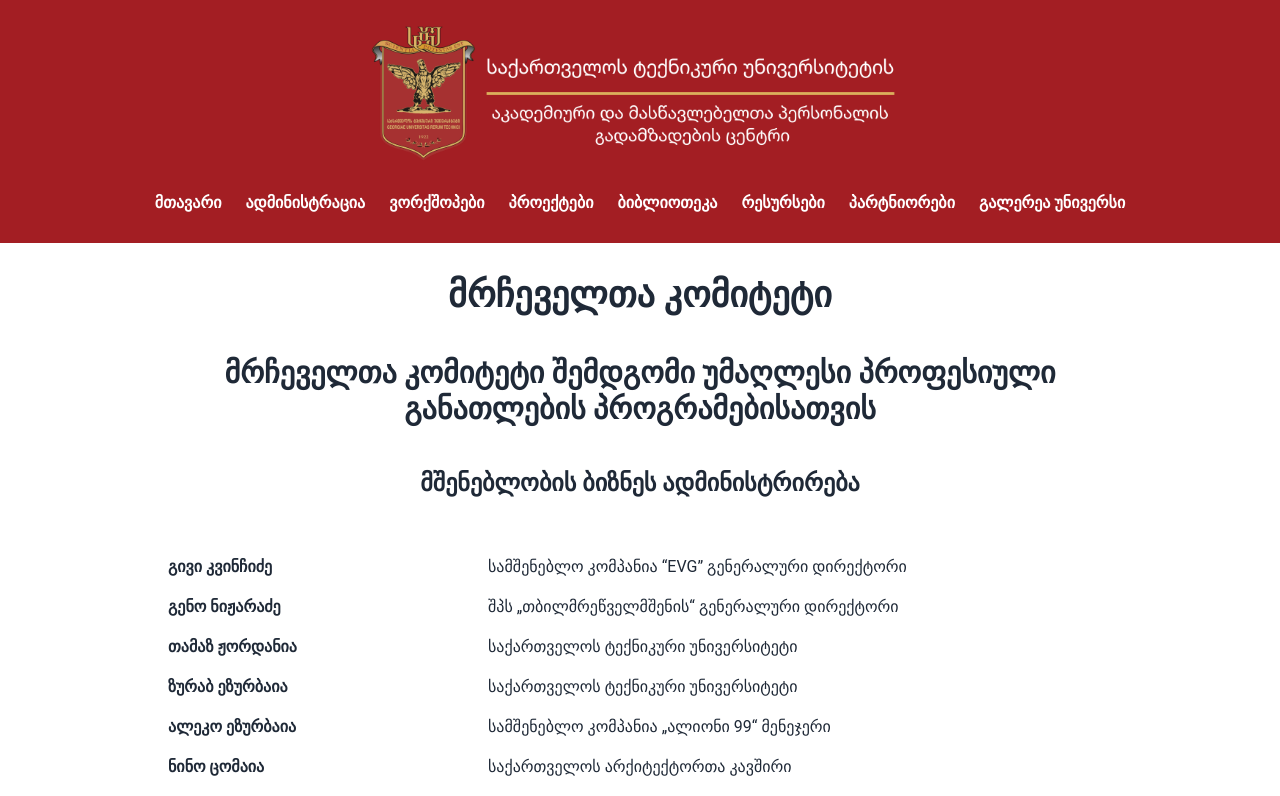
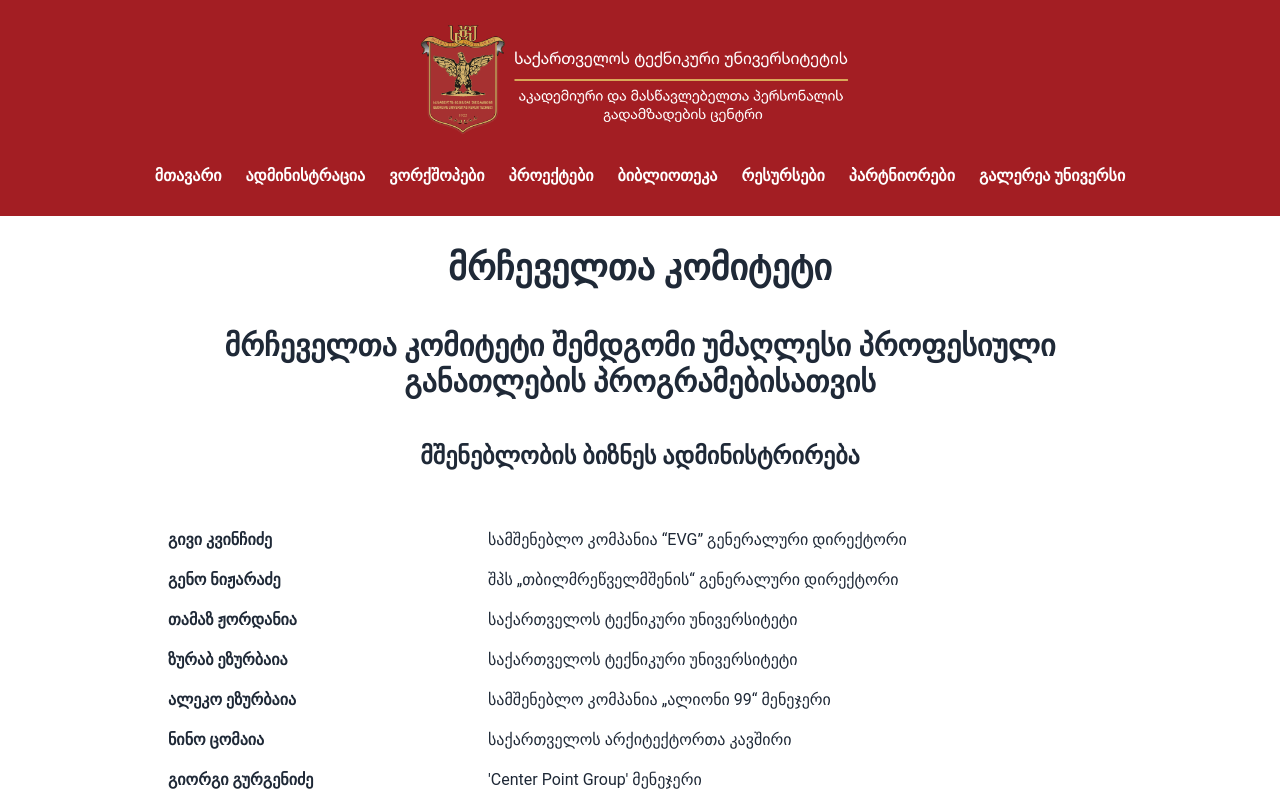
Before and after one commit to lashatatu/hpep-lali, a Next.js app: page /administration/advisory-committee in a window 1280 px wide. Shown: the top 796 px of the page. Built offline with nearby package versions, Linux system fonts and the light colour scheme.

Commit message:
added map and address on footer fixed alignment for low height monitors

```diff
--- a/components/Footer.tsx
+++ b/components/Footer.tsx
@@ -159,6 +159,13 @@ const Footer = () => {
           </div>
         </div>
       </div>
+      <div className={"lt-container px-10 pb-10"}>
+        <div className={'pb-6'}>
+          <span className="footer-title font-bold">მისამართი:</span>
+          <span className={"indent-0"}> ქ. თბილისი, მ. კოსტავას ქ. №: 68</span>
+        </div>
+        <img src='footerMap.png' alt='' />
+      </div>
     </footer>
   );
 };
--- a/components/Header.jsx
+++ b/components/Header.jsx
@@ -64,8 +64,8 @@ const Header = () => {
             <Link href="/">
               <img
                 src={"/headerLogo.png"}
-                height={550}
-                width={550}
+                height={450}
+                width={450}
                 className={"pb-4"}
                 alt={"hpep logo"}
               />
--- a/components/Hero.jsx
+++ b/components/Hero.jsx
@@ -10,8 +10,8 @@ const Hero = () => {
       <div className="hero h-full bg-[#A63131]">
         <img
           src={"https://i.imgur.com/nTqXW6U.png"}
-          height={500}
-          width={500}
+          height={350}
+          width={350}
           className={"pb-4"}
           alt={"hpep logo"}
         />
```
Also changed, not shown: public/footerMap.png (added).
